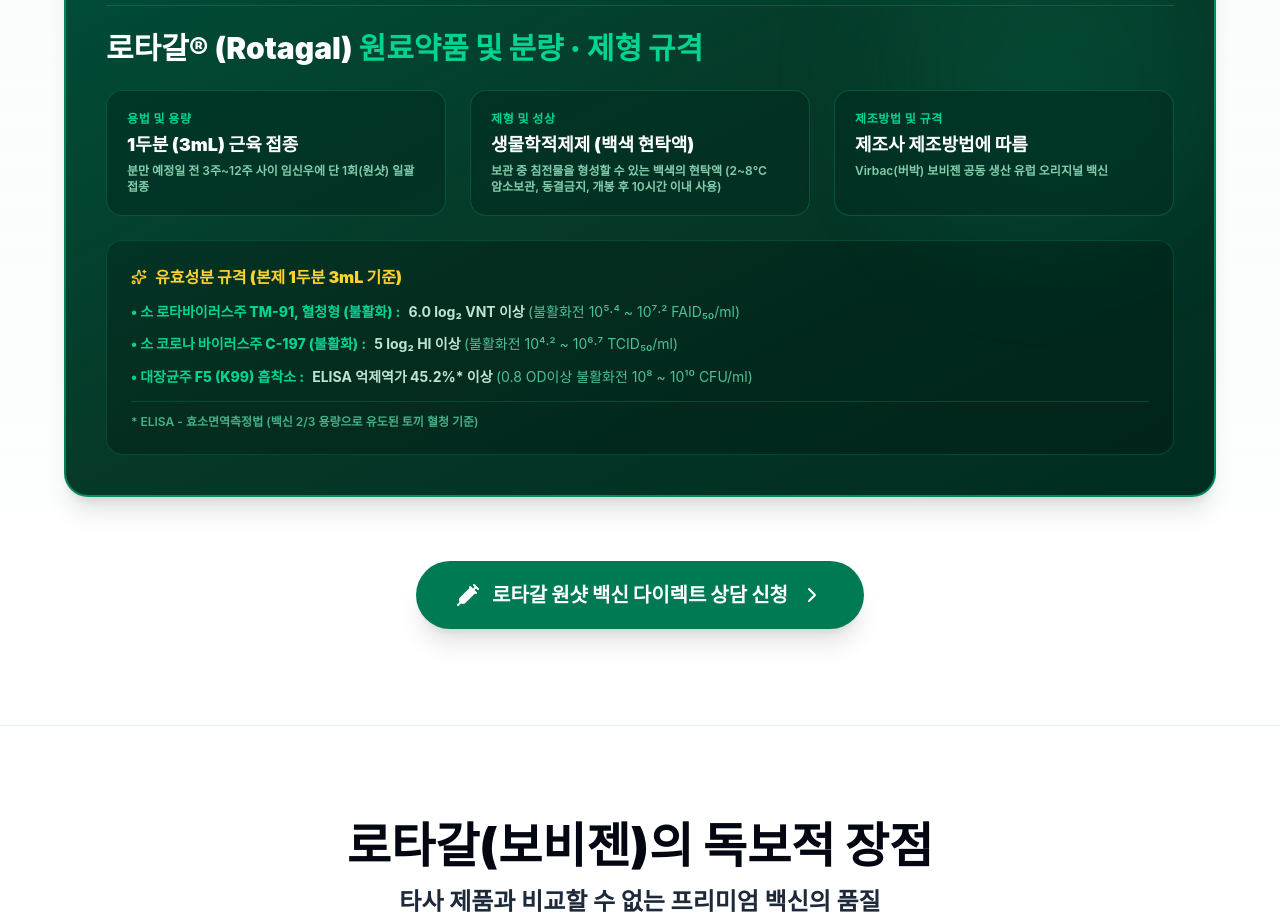
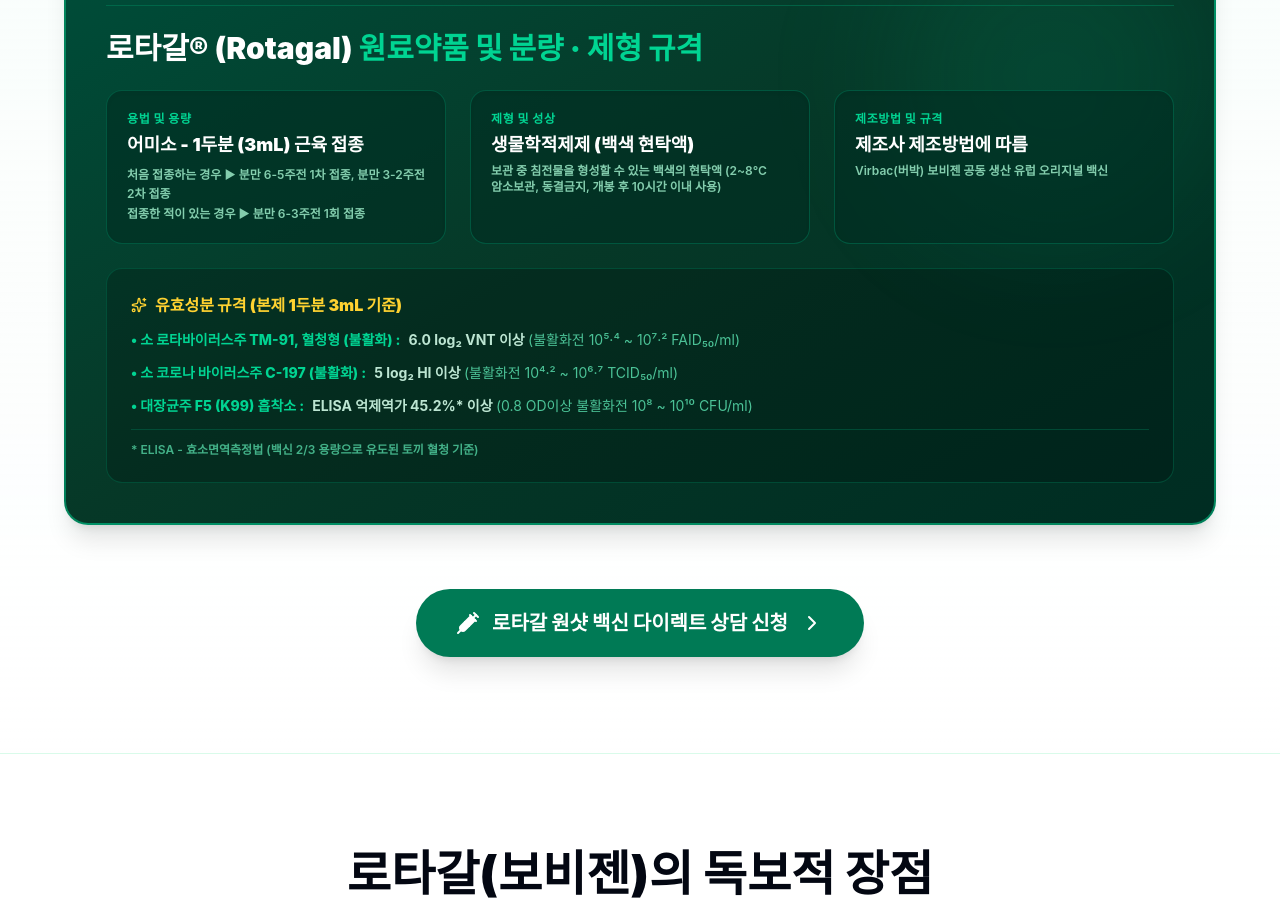
Before and after one commit to hongsoonil02-maker/rotagal, a React (Vite) app: page / in a window 1280 px wide. Shown: the part 5960-6874 px from the top of the page. Built offline with nearby package versions, Linux system fonts and the light colour scheme.

Commit message:
feat: update dosage specs with '어미소 - ' prefix and detailed vaccination schedule

```diff
--- a/src/RotagalInfographic.jsx
+++ b/src/RotagalInfographic.jsx
@@ -313,7 +313,7 @@
               <div className="bg-emerald-950/60 p-5 rounded-2xl border border-emerald-800/80 shadow-inner">
                 <div className="text-xs font-extrabold text-emerald-400 uppercase tracking-wider mb-1">{t.spec1Title}</div>
                 <div className="text-base sm:text-lg font-black text-white break-keep">{t.spec1Val}</div>
-                <div className="text-xs text-emerald-200/80 mt-1 font-semibold break-keep">{t.spec1Desc}</div>
+                <div className="text-xs text-emerald-200/80 mt-1.5 font-semibold break-keep whitespace-pre-line leading-relaxed">{t.spec1Desc}</div>
               </div>
 
               <div className="bg-emerald-950/60 p-5 rounded-2xl border border-emerald-800/80 shadow-inner">
--- a/src/translations.js
+++ b/src/translations.js
@@ -124,8 +124,8 @@
       sec4Title1: "로타갈® (Rotagal)",
       sec4Title2: "원료약품 및 분량 · 제형 규격",
       spec1Title: "용법 및 용량",
-      spec1Val: "1두분 (3mL) 근육 접종",
-      spec1Desc: "분만 예정일 전 3주~12주 사이 임신우에 단 1회(원샷) 일괄 접종",
+      spec1Val: "어미소 - 1두분 (3mL) 근육 접종",
+      spec1Desc: "처음 접종하는 경우 ▶ 분만 6-5주전 1차 접종, 분만 3-2주전 2차 접종\n접종한 적이 있는 경우 ▶ 분만 6-3주전 1회 접종",
       spec2Title: "제형 및 성상",
       spec2Val: "생물학적제제 (백색 현탁액)",
       spec2Desc: "보관 중 침전물을 형성할 수 있는 백색의 현탁액 (2~8℃ 암소보관, 동결금지, 개봉 후 10시간 이내 사용)",
@@ -377,8 +377,8 @@
       sec4Title1: "Rotagal®",
       sec4Title2: "Active Ingredients & Formulation Specifications",
       spec1Title: "Dosage & Administration",
-      spec1Val: "1 Dose (3mL) Intramuscular Injection",
-      spec1Desc: "Single shot administered to pregnant cows 3 to 12 weeks before expected calving",
+      spec1Val: "Dam - 1 Dose (3mL) Intramuscular Injection",
+      spec1Desc: "First vaccination ▶ 1st dose 6-5 weeks before calving, 2nd dose 3-2 weeks before calving\nRevaccination ▶ Single dose 6-3 weeks before calving",
       spec2Title: "Formulation & Appearance",
       spec2Val: "Biological Product (White Suspension)",
       spec2Desc: "White suspension that may form sediment during storage (Store at 2~8℃ in dark place, do not freeze, use within 10 hours after opening)",
@@ -630,8 +630,8 @@
       sec4Title1: "Rotagal®",
       sec4Title2: "Aktívne zložky & špecifikácie zloženia",
       spec1Title: "Dávkovanie a spôsob podávania",
-      spec1Val: "1 dávka (3 ml) intramuskulárne",
-      spec1Desc: "Jedna dávka podaná teľným kravám 3 až 12 týždňov pred očakávaným otelením",
+      spec1Val: "Matka - 1 dávka (3 ml) intramuskulárne",
+      spec1Desc: "Prvá vakcinácia ▶ 1. dávka 6-5 týždňov pred otelením, 2. dávka 3-2 týždne pred otelením\nRevakcinácia ▶ Jedna dávka 6-3 týždne pred otelením",
       spec2Title: "Lieková forma a vzhľad",
       spec2Val: "Biologický liek (biela suspenzia)",
       spec2Desc: "Biela suspenzia, ktorá môže počas skladovania tvoriť usadeninu (Skladujte pri 2~8℃ v tme, nezmrazujte, spotrebujte do 10 hodín po otvorení)",
```
